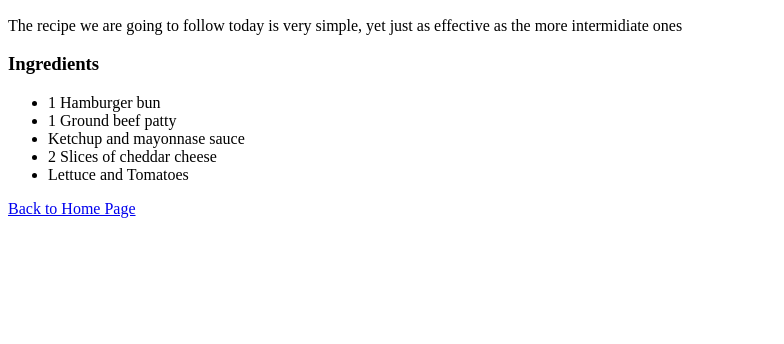
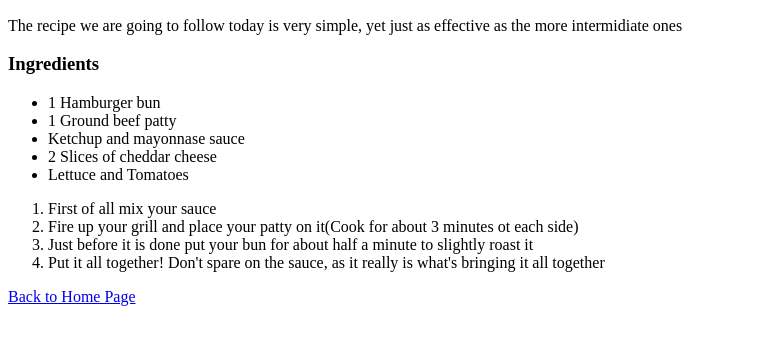
Before and after one commit to Durotaren/odin-recipes, a plain HTML site: page recipes/cheeseburger.html in a window 1280 px wide. Shown: the part 374-718 px from the top of the page, without its empty margins (0-784 px from the left). Drawn offline with Linux system fonts and the light colour scheme.

Commit message:
Add organized list with steps

```diff
--- a/recipes/cheeseburger.html
+++ b/recipes/cheeseburger.html
@@ -23,6 +23,13 @@
       <li>Lettuce and Tomatoes</li>
     </ul>
 
+    <ol>
+      <li>First of all mix your sauce</li>
+      <li>Fire up your grill and place your patty on it(Cook for about 3 minutes ot each side)</li>
+      <li>Just before it is done put your bun for about half a minute to slightly roast it</li>
+      <li>Put it all together! Don't spare on the sauce, as it really is what's bringing it all together</li>
+    </ol>
+
     <p><a href="../index.html">Back to Home Page</a></p>
   </body>
 </html>
```
